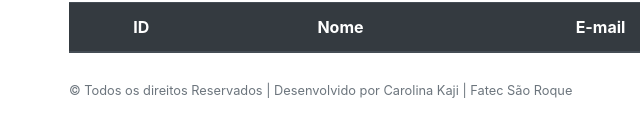
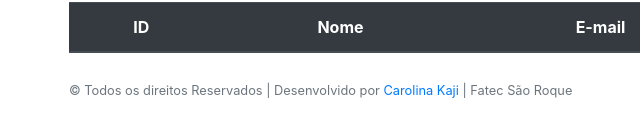
Before and after one commit to carolinakaji/crud_javascript, a plain HTML site: page index.html in a window 1280 px wide. Shown: the part 516-652 px from the top of the page, 16-656 px from the left. Drawn offline with nearby package versions, Linux system fonts and the light colour scheme; no server answers.

Commit message:
link no index

```diff
--- a/index.html
+++ b/index.html
@@ -82,7 +82,8 @@
 
 
     <footer>
-      <small class="text-muted">&copy; Todos os direitos Reservados | Desenvolvido por Carolina Kaji | Fatec São
+      <small class="text-muted">&copy; Todos os direitos Reservados | Desenvolvido por <a
+          href="https://github.com/carolinakaji" target="_blank">Carolina Kaji</a> | Fatec São
         Roque</small>
     </footer>
   </div>
```
